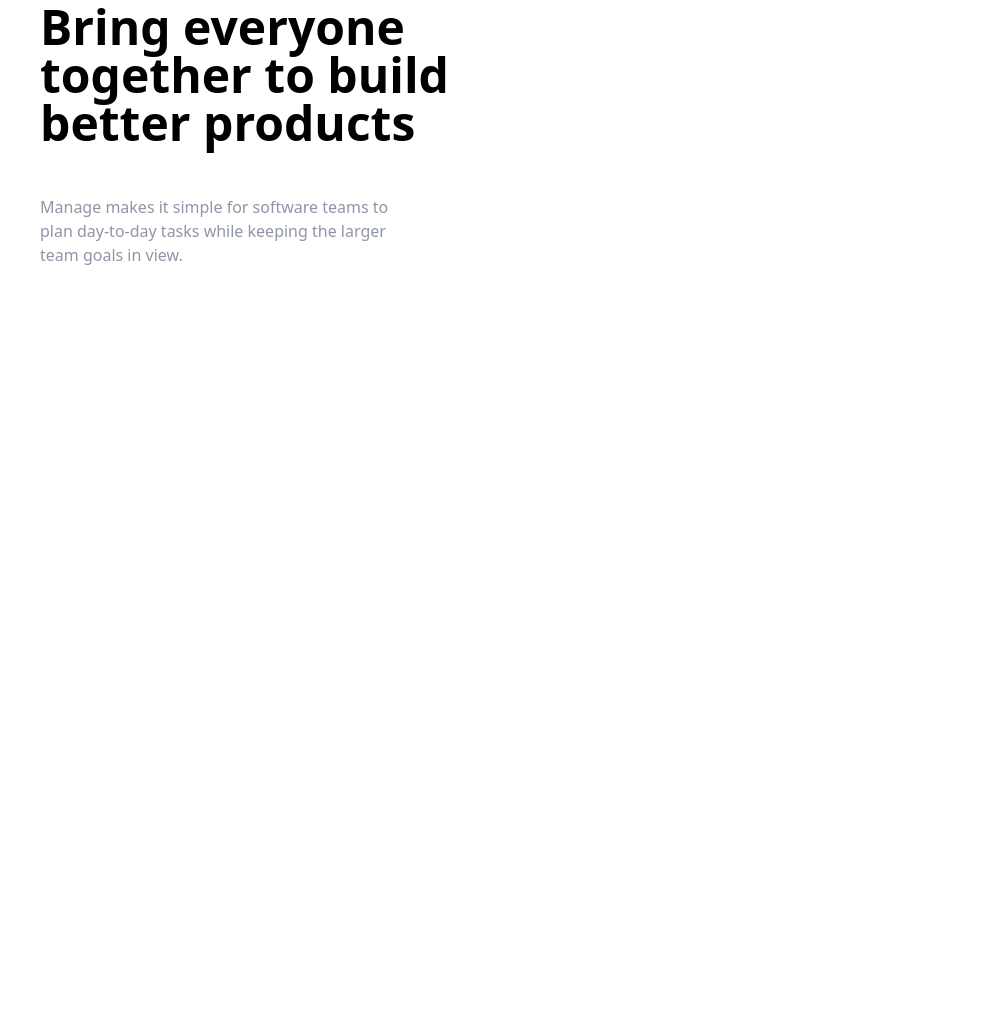
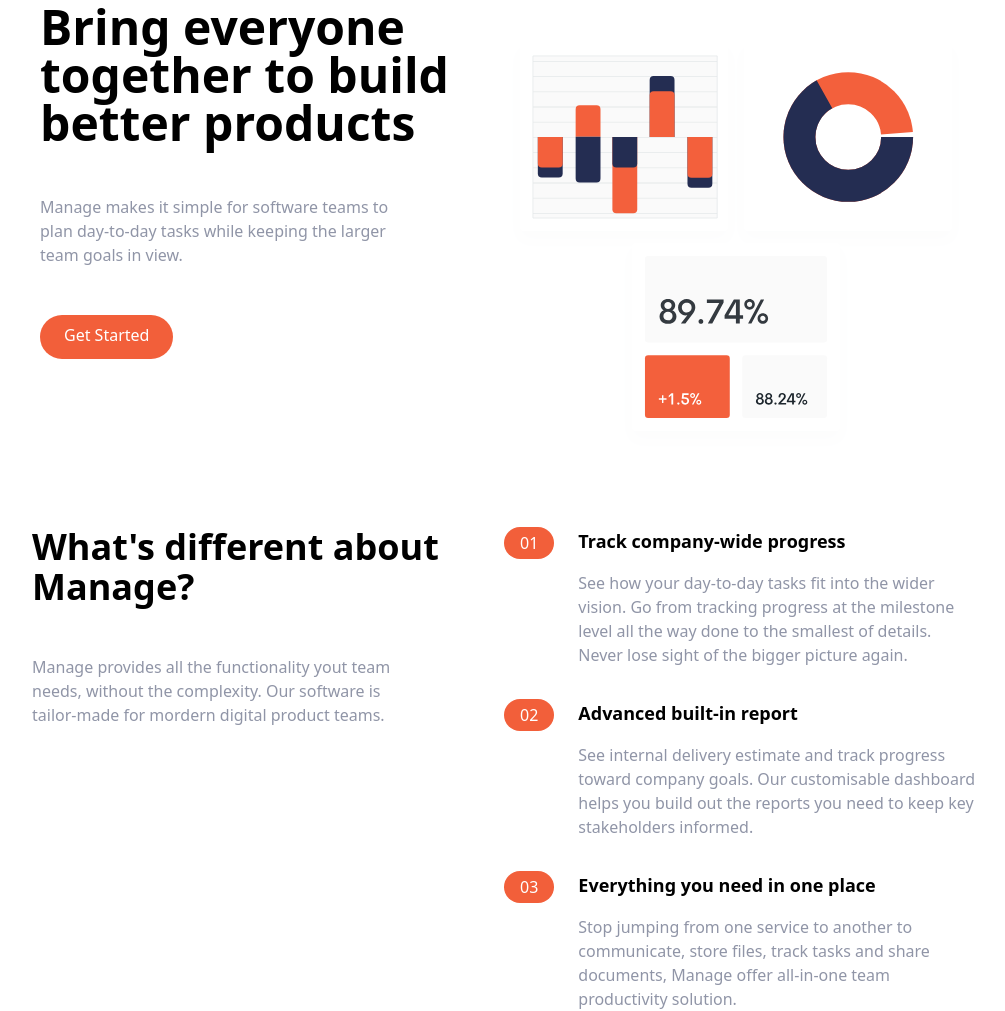
Before and after one commit to tobiakinlade/frontend-mentors-manage-landing, a website: page src/index.html in a window 1280 px wide. Shown: the part 129-1140 px from the top of the page, without its empty margins (136-1141 px from the left). Before the commit the page ends 800 px from the top, so only its background shows below. Drawn offline with Linux system fonts and the light colour scheme.

Commit message:
second commit

```diff
--- a/src/index.html
+++ b/src/index.html
@@ -46,7 +46,7 @@
         <!-- Button -->
         <a
           href="#"
-          class="hidden md:block p-3 px-6 pt-2 text-white bg-brigthRed rounded-full baseline hover:bg-brightRedLight"
+          class="hidden p-3 px-6 pt-2 text-white bg-brigthRed rounded-full baseline hover:bg-brightRedLight md:block"
           >Get Started</a
         >
       </div>
@@ -56,7 +56,7 @@
     <section id="hero">
       <!-- Flex Container -->
       <div
-        class="container flex flex-reverse md:flex-row items-center px-6 mx-auto mt-10 space-y-0 md:space-y-0"
+        class="container flex flex-col-reverse items-center px-6 mx-auto mt-10 space-y-0 md:space-y-0 md:flex-row"
       >
         <!-- Left Item -->
         <div class="flex flex-col mb-32 space-y-12 md:w-1/2">
@@ -69,10 +69,130 @@
             Manage makes it simple for software teams to plan day-to-day tasks
             while keeping the larger team goals in view.
           </p>
+          <div class="flex justify-center md:justify-start">
+            <a
+              href="#"
+              class="p-3 px-6 pt-2 text-white bg-brigthRed rounded-full baseline hover:bg-brightRedLight"
+              >Get Started</a
+            >
+          </div>
         </div>
 
         <!-- Image -->
-        <div></div>
+        <div class="md:w-1/2">
+          <img src="/public/images/illustration-intro.svg" alt="" />
+        </div>
+      </div>
+    </section>
+
+    <!-- Feature section -->
+    <section id="features">
+      <!-- Flex container -->
+      <div
+        class="container flex flex-col px-4 mx-auto mt-10 space-y-12 md:space-y-0 md:flex-row"
+      >
+        <!-- What's different -->
+        <div class="flex flex-col space-y-12 md:w-1/2">
+          <h2 class="max-w-md text-4xl font-bold text-center  md:text-left">
+            What's different about Manage?
+          </h2>
+          <p class="max-w-sm text-center text-darkGrayishBlue md:text-left">
+            Manage provides all the functionality yout team needs, without the
+            complexity. Our software is tailor-made for mordern digital product
+            teams.
+          </p>
+        </div>
+
+        <!-- Numbered List -->
+        <div class="flex flex-col space-y-8 md:w-1/2">
+          <!-- List Item 1 -->
+          <div
+            class="flex flex-col space-y-3 md:space-y-0 md:space-x-6 md:flex-row"
+          >
+            <!-- Heading -->
+            <div class="rounded-l-full bg-brightRedSupLight md:bg-transparent">
+              <div class="flex items-center space-x-2">
+                <div
+                  class="px-4 py-2 text-white rounded-full md:py-1 bg-brigthRed"
+                >
+                  01
+                </div>
+                <h3 class="text-base font-bold md:mb-4 md:hidden">
+                  Track company-wide progress
+                </h3>
+              </div>
+            </div>
+
+        <div>
+          <h3 class="hidden mb-4 text-lg font-bold md:block">
+            Track company-wide progress
+          </h3>
+          <p class="text-darkGrayishBlue">
+            See how your day-to-day tasks fit into the wider vision. Go from tracking progress at the milestone level all the way done to the smallest of details. Never lose sight of the bigger picture again.
+          </p>
+        </div>
+            </div>
+
+
+            <!-- List Item 2 -->
+          <div
+            class="flex flex-col space-y-3 md:space-y-0 md:space-x-6 md:flex-row"
+          >
+            <!-- Heading -->
+            <div class="rounded-l-full bg-brightRedSupLight md:bg-transparent">
+              <div class="flex items-center space-x-2">
+                <div
+                  class="px-4 py-2 text-white rounded-full md:py-1 bg-brigthRed"
+                >
+                  02
+                </div>
+                <h3 class="text-base font-bold md:mb-4 md:hidden">
+                  Advanced built-in report
+                </h3>
+              </div>
+            </div>
+
+        <div>
+          <h3 class="hidden mb-4 text-lg font-bold md:block">
+            Advanced built-in report
+          </h3>
+          <p class="text-darkGrayishBlue">
+            See internal delivery estimate and track progress toward company goals. Our customisable dashboard helps you build out the reports you need to keep key stakeholders informed.
+          </p>
+        </div>
+            </div>
+
+            <!-- List Item 3 -->
+          <div
+            class="flex flex-col space-y-3 md:space-y-0 md:space-x-6 md:flex-row"
+          >
+            <!-- Heading -->
+            <div class="rounded-l-full bg-brightRedSupLight md:bg-transparent">
+              <div class="flex items-center space-x-2">
+                <div
+                  class="px-4 py-2 text-white rounded-full md:py-1 bg-brigthRed"
+                >
+                  03
+                </div>
+                <h3 class="text-base font-bold md:mb-4 md:hidden">
+                  Everything you need in one place
+                </h3>
+              </div>
+            </div>
+
+        <div>
+          <h3 class="hidden mb-4 text-lg font-bold md:block">
+            Everything you need in one place
+          </h3>
+          <p class="text-darkGrayishBlue">
+            Stop jumping from one service to another to communicate, store files, track tasks and share documents, Manage offer all-in-one team productivity solution.
+          </p>
+        </div>
+            </div>
+          </div>
+
+
+        </div>
       </div>
     </section>
 
--- a/tailwind.config.js
+++ b/tailwind.config.js
@@ -11,7 +11,7 @@
       colors: {
         brigthRed: 'hsl(12, 88%, 59%)',
         brightRedLight: 'hsl(12, 88%, 69%)',
-        brightRedSupLight: 'hsl(12, 88%, 95%)',
+        brightRedSupLight: 'hsl(12, 88%, 75%)',
         darkBlue: 'hsl(228, 39%, 23%)',
         darkGrayishBlue: 'hsl(227, 12%, 61%)',
         veryDarkBlue: 'hsl(233, 12%, 13%)',
```
Also changed, not shown: public/output.css.
